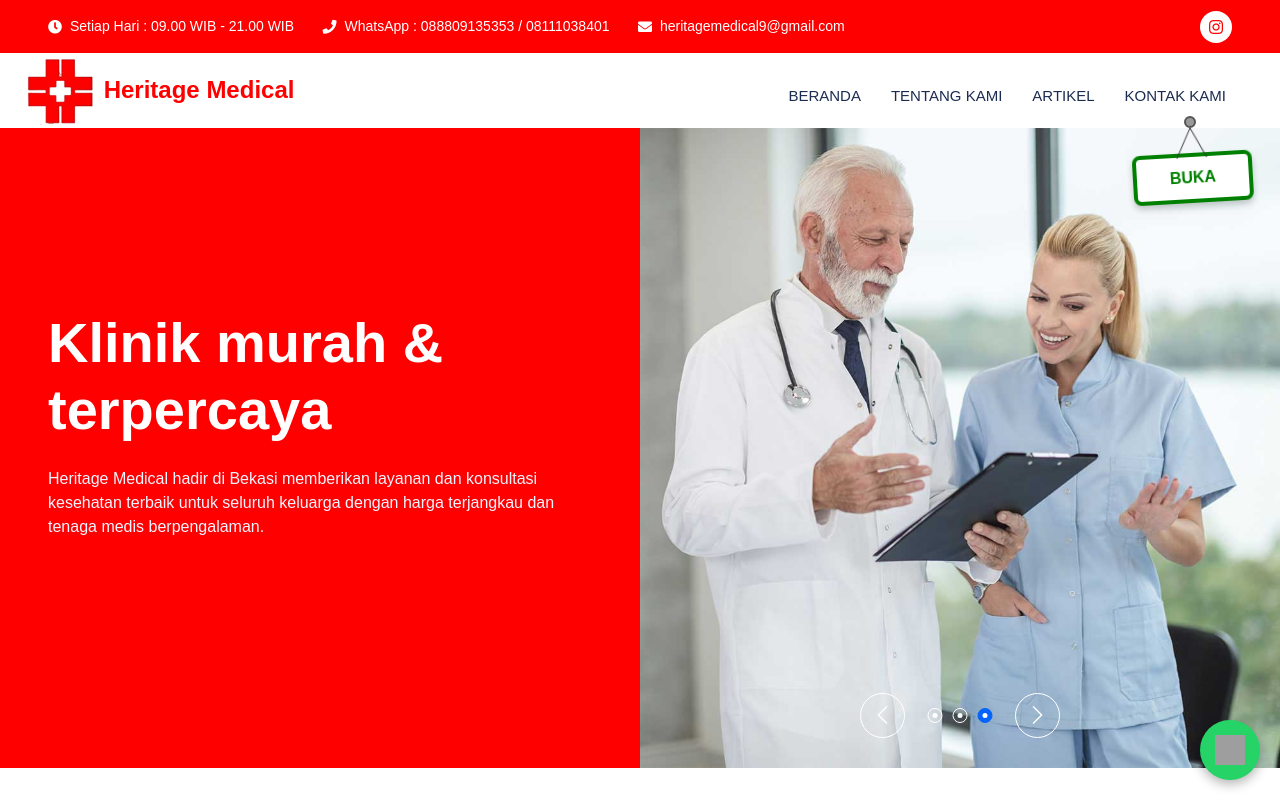
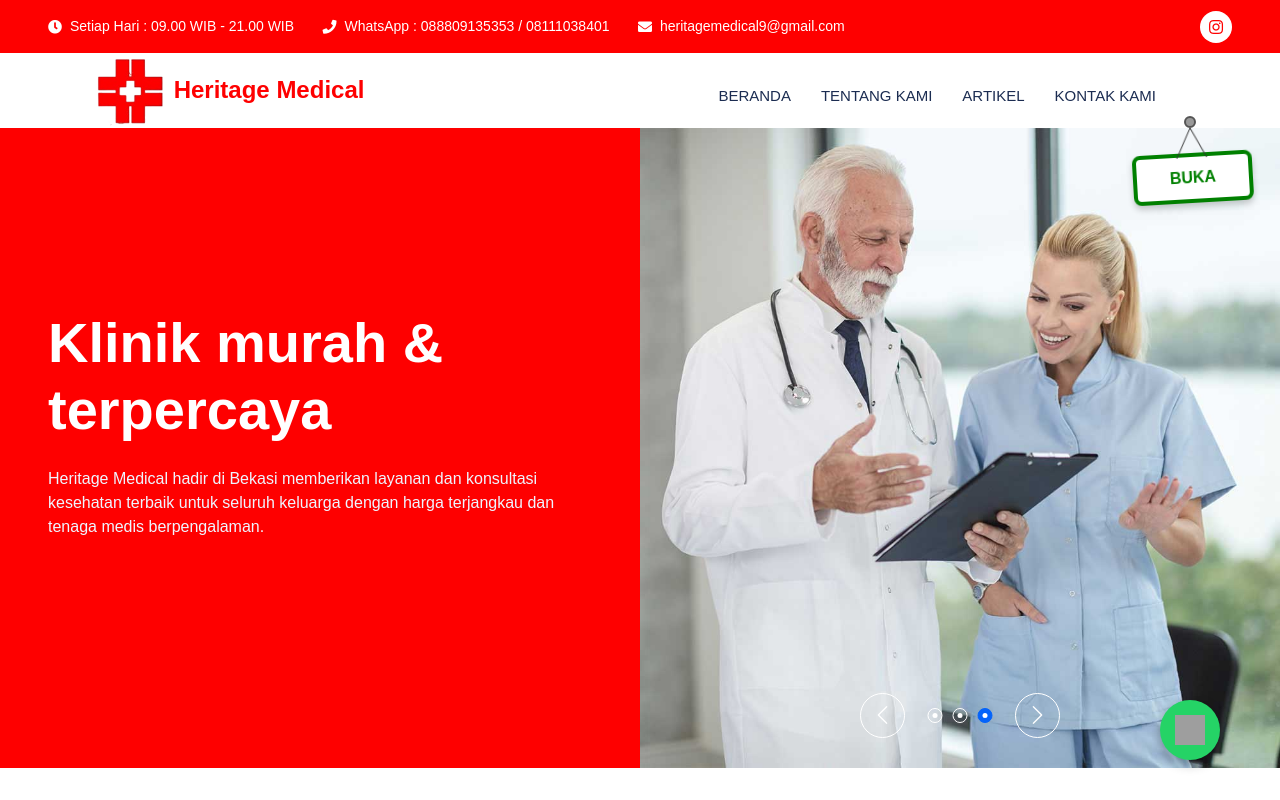
Before and after one commit to MrBercisk/heritage_medical, a plain HTML site: page index.html in a window 1280 px wide. Shown: the top 800 px of the page. Drawn offline with nearby package versions, Linux system fonts and the light colour scheme; grey boxes are pictures that could not be loaded.

Commit message:
Add overflow x hidden

```diff
--- a/assets/css/style.css
+++ b/assets/css/style.css
@@ -3,6 +3,9 @@
     --primary: #0463FA;
     --light: #EFF5FF;
     --dark: #1B2C51;
+}
+body{
+    overflow-x: hidden;
 }
 
 .fw-medium {
@@ -113,8 +116,8 @@
 
 .whatsapp-float {
     position: fixed;
-    bottom: 20px;
-    right: 20px;
+    bottom: 40px;
+    right: 60px;
     z-index: 9999;
     width: 60px;
     height: 60px;
--- a/index.html
+++ b/index.html
@@ -131,7 +131,7 @@
 
     <!-- Navbar Start -->
     <nav class="navbar navbar-expand-lg bg-white navbar-light sticky-top p-0 shadow-sm wow fadeIn" data-wow-delay="0.1s">
-        <div class="container-fluid px-4">
+        <div class="container px-4">
             <!-- Logo -->
             <a href="index.html" class="navbar-brand d-flex align-items-center">
                 <img src="assets/img/logoheritage2.png" loading="lazy" alt="Logo" style="height: 70px; width: auto;">
@@ -584,7 +584,7 @@
                         </div>
                         <div class="ms-4">
                             <p class="mb-2">Kirim Email</p>
-                            <h5 class="mb-0">heritagemedical9@gmail.com</h5>
+                            <h5 class="mb-0"></h5>
                         </div>
                     </div>
                 </div>
```
